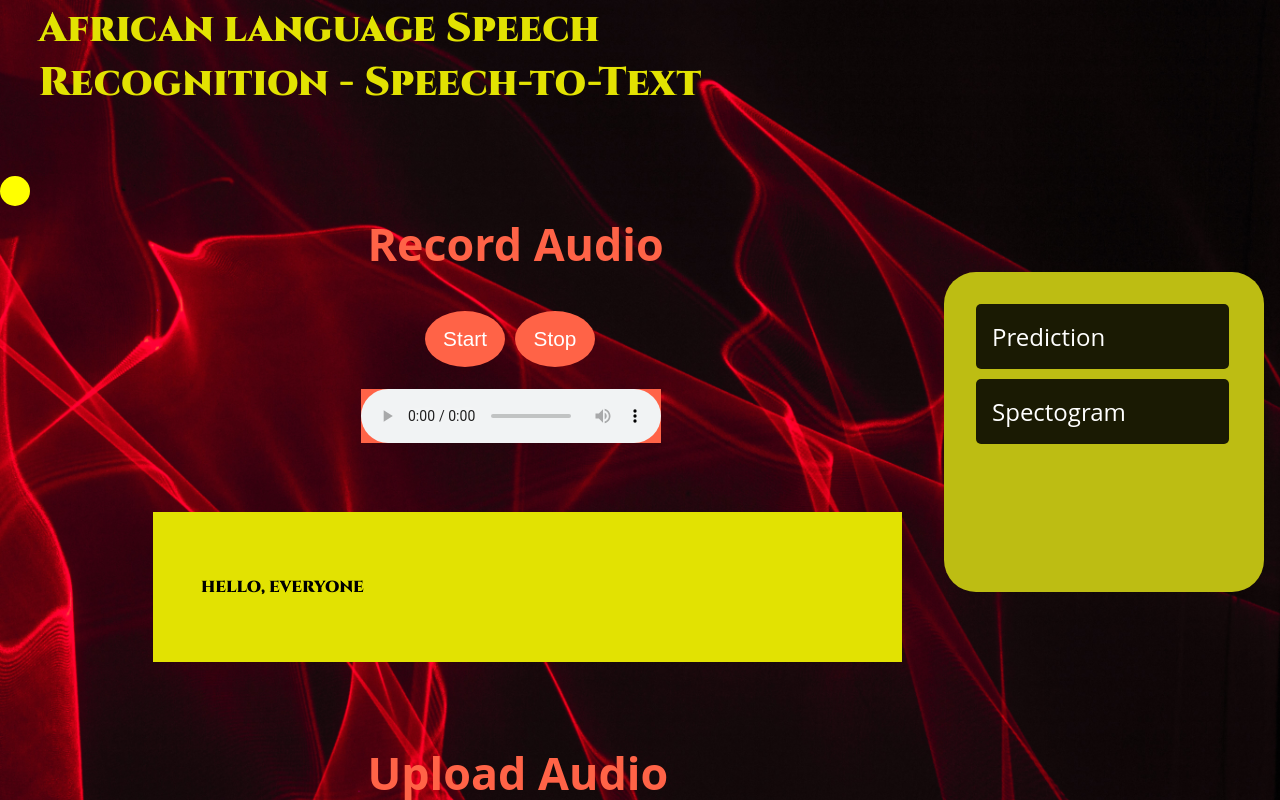
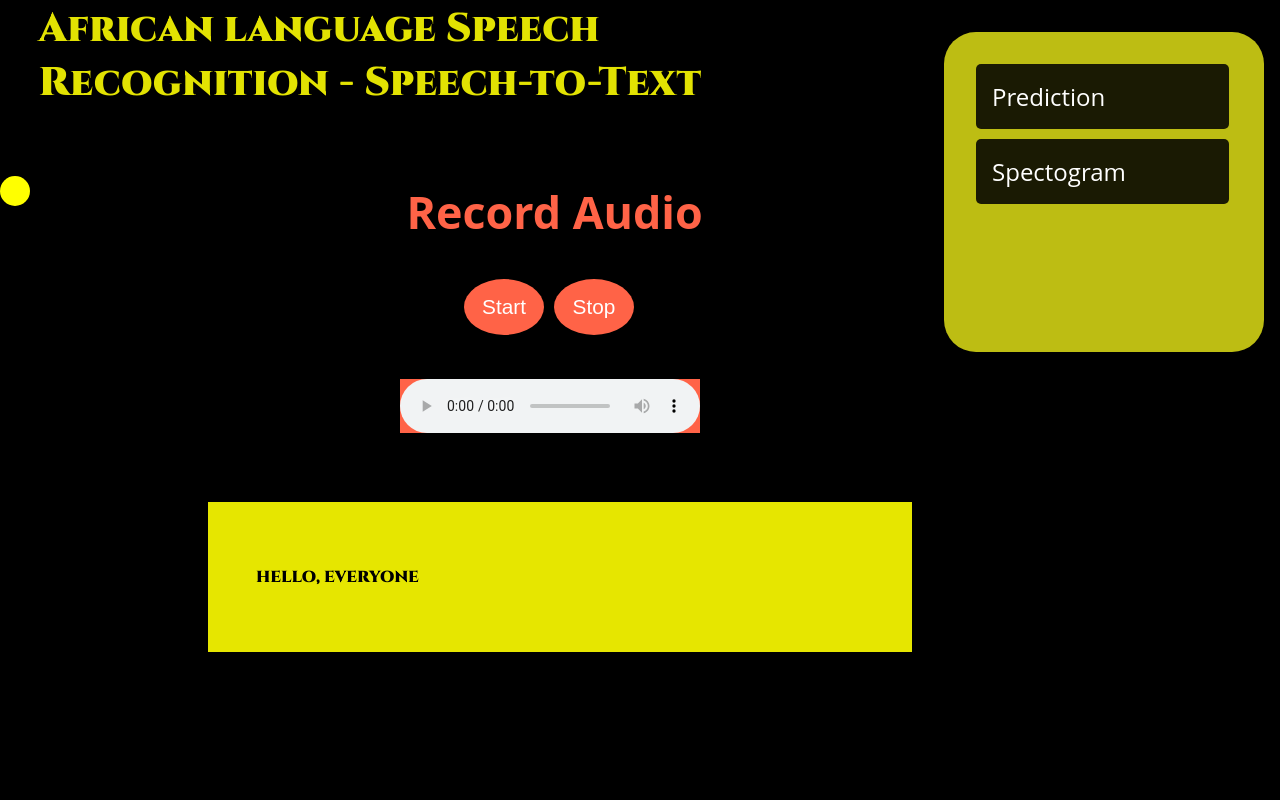
Before and after one commit to Speech-to-text-tenac/STT, a React (Create React App) app in the folder stt-web-app/: page / in a window 1280 px wide. Shown: the top 800 px of the page. Built offline with nearby package versions, Linux system fonts and the light colour scheme.

Commit message:
changes made

```diff
--- a/stt-web-app/package.json
+++ b/stt-web-app/package.json
@@ -12,7 +12,7 @@
     "react-dom": "^18.1.0",
     "react-media-recorder": "^1.6.6",
     "react-router-dom": "^6.3.0",
-    "react-scripts": "5.0.1",
+    "react-scripts": "^5.0.1",
     "web-vitals": "^2.1.4"
   },
   "scripts": {
--- a/stt-web-app/src/components/layout/MainNavigation.module.css
+++ b/stt-web-app/src/components/layout/MainNavigation.module.css
@@ -19,7 +19,7 @@
 .container ul {
   background-color: rgb(189, 189, 19);
   list-style: none;
-  margin-top: 50rem;
+  margin-top: 20rem;
   padding: 2rem;
   margin-right: -7rem;
   display: flex;
--- a/stt-web-app/src/index.css
+++ b/stt-web-app/src/index.css
@@ -7,7 +7,8 @@
 body {
   font-family: 'Open Sans', sans-serif;
   margin: 0;
-  background-image: url('../public/milad.jpg');
+  background-color: black;
+  /* background-image: url('../public/milad.jpg'); */
   /* background-repeat: no-repeat; */
   background-size: contain;
 }
--- a/stt-web-app/src/pages/Prediction.js
+++ b/stt-web-app/src/pages/Prediction.js
@@ -9,7 +9,7 @@ let audioContext = null;
 
 export const Prediction = () => {
   const [show, setShow] = useState(false);
-  const [Display, Upload] = useState(true);
+  const [view, setView] = useState(true);
   const startRecording = () => {
     let constraints = {
       audio: true,
@@ -71,24 +71,30 @@ export const Prediction = () => {
     <>
       <div className={classesp.container}>
         <div className={classesp.link}>
-          <span title="choose" onClick={()=>setShow(!show)}></span>
+          <span title="choose" onClick={() => setShow(!show)}></span>
           {/* <br></br>
         <span></span> */}
-        { show?
+          {show ? (
             <ul>
               <li>
-              <Link to="">Record Audio</Link>
+                <Link to="" onClick={() => setView(true)}>
+                  Record Audio
+                </Link>
               </li>
               <hr></hr>
               <li>
-              <Link to="">Upload Audio</Link>
+                <Link to="" onClick={() => setView(false)}>
+                  Upload Audio
+                </Link>
               </li>
-          </ul>:null
-         }
+            </ul>
+          ) : null}
         </div>
         <div>
+          {view ? (
             <div className={classesp.display}>
               <div>
+                <main>
                 <h2>Record Audio</h2>
                 <button onClick={startRecording} type="button">
                   Start
@@ -96,6 +102,7 @@ export const Prediction = () => {
                 <button onClick={stopRecording} type="button">
                   Stop
                 </button>
+                </main>
                 <br></br>
                 <br></br>
                 <audio autoplay controls></audio>
@@ -104,7 +111,7 @@ export const Prediction = () => {
                 <p>HELLO, EVERYONE</p>
               </section>
             </div>
-
+          ) : (
             <div className={classesp.upload}>
               <div>
                 <h2>Upload Audio</h2>
@@ -117,6 +124,7 @@ export const Prediction = () => {
                 <p>HELLO, EVERYONE</p>
               </section>
             </div>
+          )}
         </div>
       </div>
     </>
--- a/stt-web-app/src/pages/Prediction.module.css
+++ b/stt-web-app/src/pages/Prediction.module.css
@@ -47,6 +47,16 @@
   transition: 0.5s;
 }
 
+.display {
+ margin-top: -2rem;
+}
+.upload {
+  margin-top: -3rem;
+}
+.display main {
+   margin-left: -31rem;
+}
+
 .display button {
   border: none;
   padding: 1rem;
@@ -65,16 +75,17 @@
 }
 
 .display audio {
-  margin-left: -4rem;
+  margin-left: -35rem;
   background-color: tomato;
 }
 
 .display section {
-  background-color: rgb(226, 226, 2);
+  background-color: rgba(255, 255, 0, 0.9);
   font-family: "Cinzel", serif;
   margin-top: 4rem;
-  margin-left: -17rem;
-  max-width: 140%;
+  margin-left: -47rem;
+  margin-right: 3rem;
+  /* max-width: 100rem; */
   padding: 3rem;
 }
 
@@ -105,7 +116,7 @@
 }
 
 .upload section {
-  background-color: rgb(226, 226, 2);
+  background-color: rgba(189, 189, 19,0.9);
   font-family: "Cinzel", serif;
   margin-top: 4rem;
   margin-left: -17rem;
--- a/stt-web-app/src/pages/Spectogram.js
+++ b/stt-web-app/src/pages/Spectogram.js
@@ -1,5 +1,6 @@
-import { ReactMediaRecorder, useReactMediaRecorder } from "react-media-recorder"
-import classesp from "./Prediction.module.css";
+import { ReactMediaRecorder} from "react-media-recorder"
+//import { ReactMediaRecorder, useReactMediaRecorder } from "react-media-recorder"
+import classes from "./Spectogram.module.css";
 //import AudioReactRecorder, { RecordState } from 'audio-react-recorder'
 
 export const Spectogram = () => {
@@ -8,7 +9,7 @@ export const Spectogram = () => {
     <ReactMediaRecorder
       audio
       render={({ status, startRecording, stopRecording, mediaBlobUrl }) => (
-        <div className={classesp.display}>
+        <div className={classes.display}>
           <p>{status}</p>
           <button onClick={startRecording}>Start</button>
           <button onClick={stopRecording}>Stop</button>
--- /dev/null
+++ b/stt-web-app/src/pages/Spectogram.module.css
@@ -0,0 +1,38 @@
+.display {
+ margin-top: -2rem;
+}
+.display main {
+   margin-left: -31rem;
+}
+
+.display button {
+  border: none;
+  padding: 1rem;
+  margin-right: 10px;
+  border-radius: 50%;
+  cursor: pointer;
+  width: 5rem;
+  background-color: tomato;
+  font-size: 1.3rem;
+  color: white;
+}
+
+.display button:hover {
+  transform: translateY(2px);
+  transition: 0.5s;
+}
+
+.display audio {
+  margin-left: -5rem;
+  background-color: tomato;
+}
+
+.display section {
+  background-color: rgba(255, 255, 0, 0.9);
+  font-family: "Cinzel", serif;
+  margin-top: 4rem;
+  margin-left: -17rem;
+  margin-right: 3rem;
+  max-width: 120%;
+  padding: 3rem;
+}
```
Also changed, not shown: 1 other file (tests, documents, lock files or other folders). Lines whose indentation alone changed are shown as unchanged.
